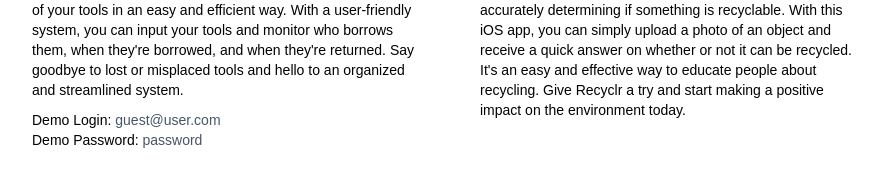
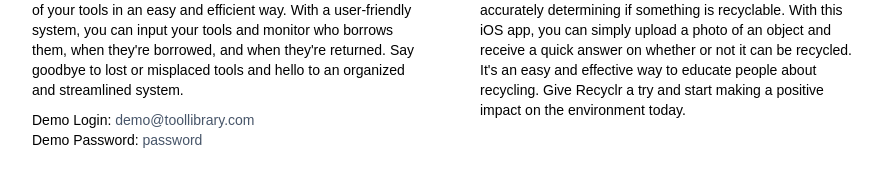
Before and after one commit to wongstephen/wongstephen.com-Portfolio-Website, a React (Create React App) app: page / in a window 1280 px wide. Shown: the part 2448-2628 px from the top of the page, without its empty margins (192-1086 px from the left). Built offline with nearby package versions, Linux system fonts and the light colour scheme.

Commit message:
updated tl creds

```diff
--- a/src/components/Projects.js
+++ b/src/components/Projects.js
@@ -26,7 +26,7 @@
               "Tool Library is the perfect solution for keeping track of your tools in an easy and efficient way. With a user-friendly system, you can input your tools and monitor who borrows them, when they're borrowed, and when they're returned. Say goodbye to lost or misplaced tools and hello to an organized and streamlined system.",
             wwwLink: "https://toollibrary.wongstephenk.com",
             githubLink: "https://github.com/wongstephen/toolloaner-frontend",
-            demoCreds: "guest@user.com",
+            demoCreds: "demo@toollibrary.com",
             demoPassword: "password",
           }}
         />
```
Also changed, not shown: src/App.css (+0 -9 lines).
